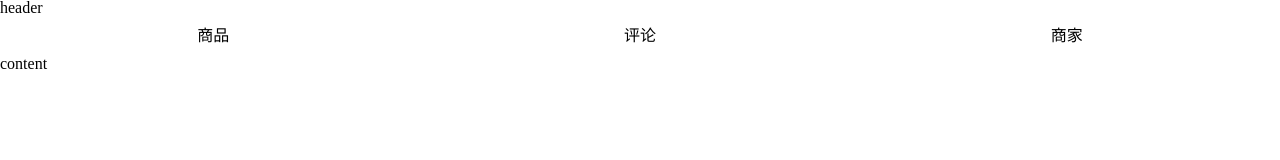
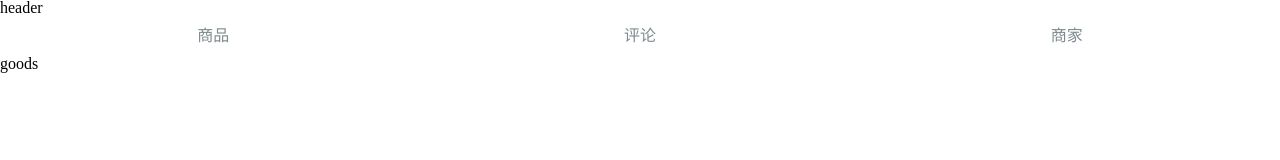
Before and after one commit to Limuyang1013/element, a Vue app: page /goods in a window 1280 px wide. Shown: the top 160 px of the page. Built offline with nearby package versions, Linux system fonts and the light colour scheme.

Commit message:
配置路由
根据vue-router version2.0配置路由

```diff
--- a/src/App.vue
+++ b/src/App.vue
@@ -4,15 +4,18 @@
   		<v-header></v-header>
   	</div>
   	<div class="tab">
-  		<div class="tab-item">商品</div>
-  		<div class="tab-item">评论</div>
-  		<div class="tab-item">商家</div>
+  		<div class="tab-item">
+  			<router-link to="/goods">商品</router-link>
+  		</div>
+  		<div class="tab-item">
+  			<router-link to="/ratings">评论</router-link>
+  		</div>
+  		<div class="tab-item">
+  			<router-link to="/seller">商家</router-link>
+  		</div>
   	</div>
-  	<div class="content">
-  		content
-  	</div>
+  	 <router-view></router-view>
     <!--<img src="./assets/logo.png">-->
-    <router-view></router-view>
   </div>
 </template>
 
--- /dev/null
+++ b/src/components/goods/goods.vue
@@ -0,0 +1,10 @@
+<template>
+	<div>goods</div>
+</template>
+
+<script type="text/ecmascript-6">
+export default {}
+</script>
+
+<style scoped lang="stylus" rel="stylesheet/stylus">
+</style>
--- /dev/null
+++ b/src/components/ratings/ratings.vue
@@ -0,0 +1,10 @@
+<template>
+	<div>ratings</div>
+</template>
+
+<script type="text/ecmascript-6">
+export default {}
+</script>
+
+<style scoped lang="stylus" rel="stylesheet/stylus">
+</style>
--- /dev/null
+++ b/src/components/seller/seller.vue
@@ -0,0 +1,10 @@
+<template>
+	<div>seller</div>
+</template>
+
+<script type="text/ecmascript-6">
+export default {}
+</script>
+
+<style scoped lang="stylus" rel="stylesheet/stylus">
+</style>
--- a/src/main.js
+++ b/src/main.js
@@ -4,6 +4,7 @@ import Vue from 'vue'
 import App from './App'
 import router from './router'
 
+/* 关闭生产模式下给出的提示 */
 Vue.config.productionTip = false
 
 /* eslint-disable no-new */
--- a/src/router/index.js
+++ b/src/router/index.js
@@ -3,13 +3,46 @@ import Router from 'vue-router'
 
 Vue.use(Router)
 
+// 懒加载引用组件
+const goods = (resolve) => {
+  import('../components/goods/goods').then((module) => {
+    resolve(module)
+  })
+}
+
+const ratings = (resolve) => {
+  import('../components/ratings/ratings').then((module) => {
+    resolve(module)
+  })
+}
+
+const seller = (resolve) => {
+  import('../components/seller/seller').then((module) => {
+    resolve(module)
+  })
+}
+
 export default new Router({
   mode: 'history',
   routes: [
-//  {
-//    path: '/',
-//    name: 'Hello',
-//    component: Hello
-//  }
+    {
+      path: '/',
+      redirect: '/goods'
+    },
+    {
+      path: '/goods',
+      name: 'goods',
+      component: goods
+    },
+    {
+      path: '/ratings',
+      name: 'ratings',
+      component: ratings
+    },
+    {
+      path: '/seller',
+      name: 'seller',
+      component: seller
+    }
   ]
 })
```
